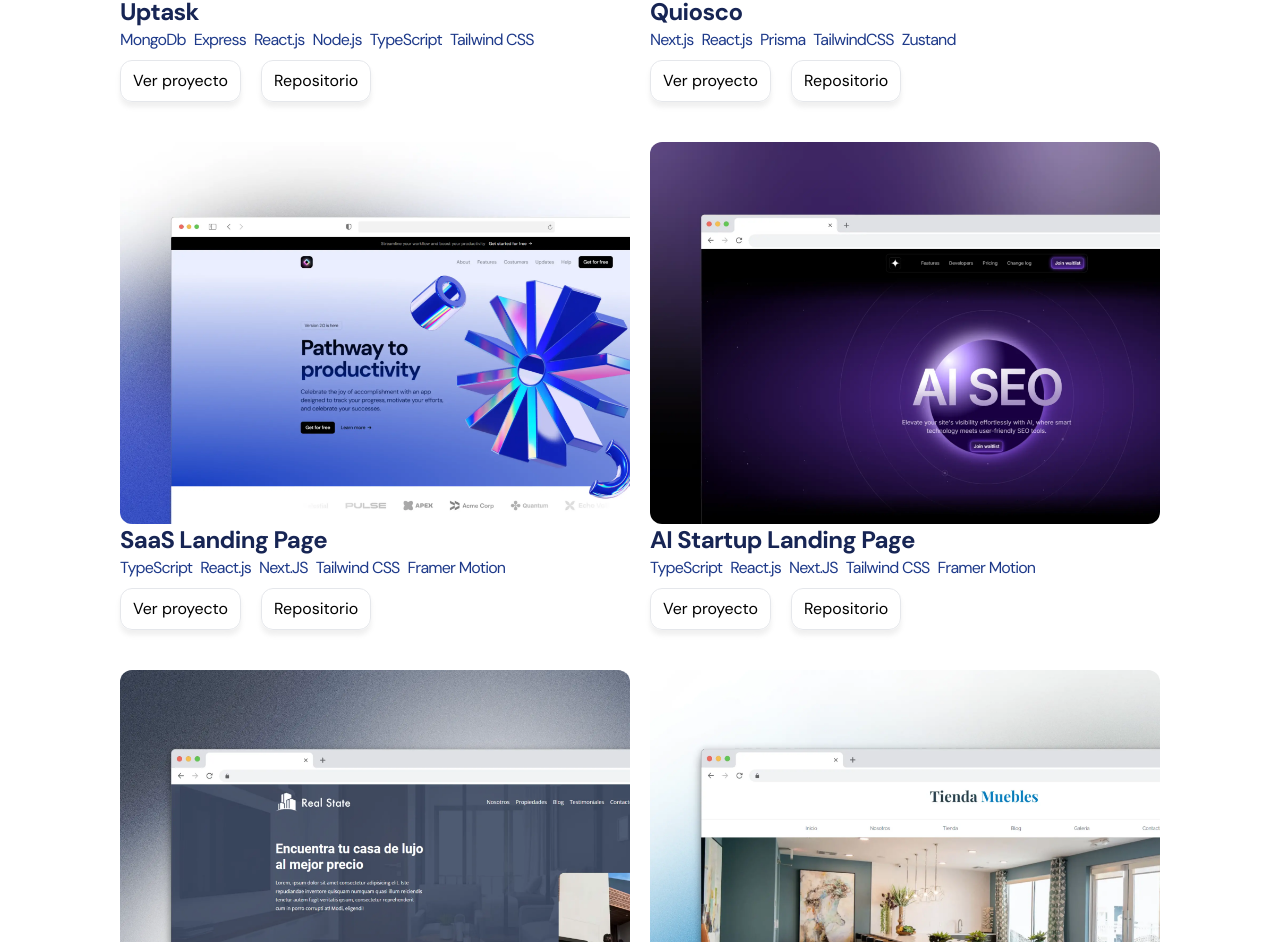
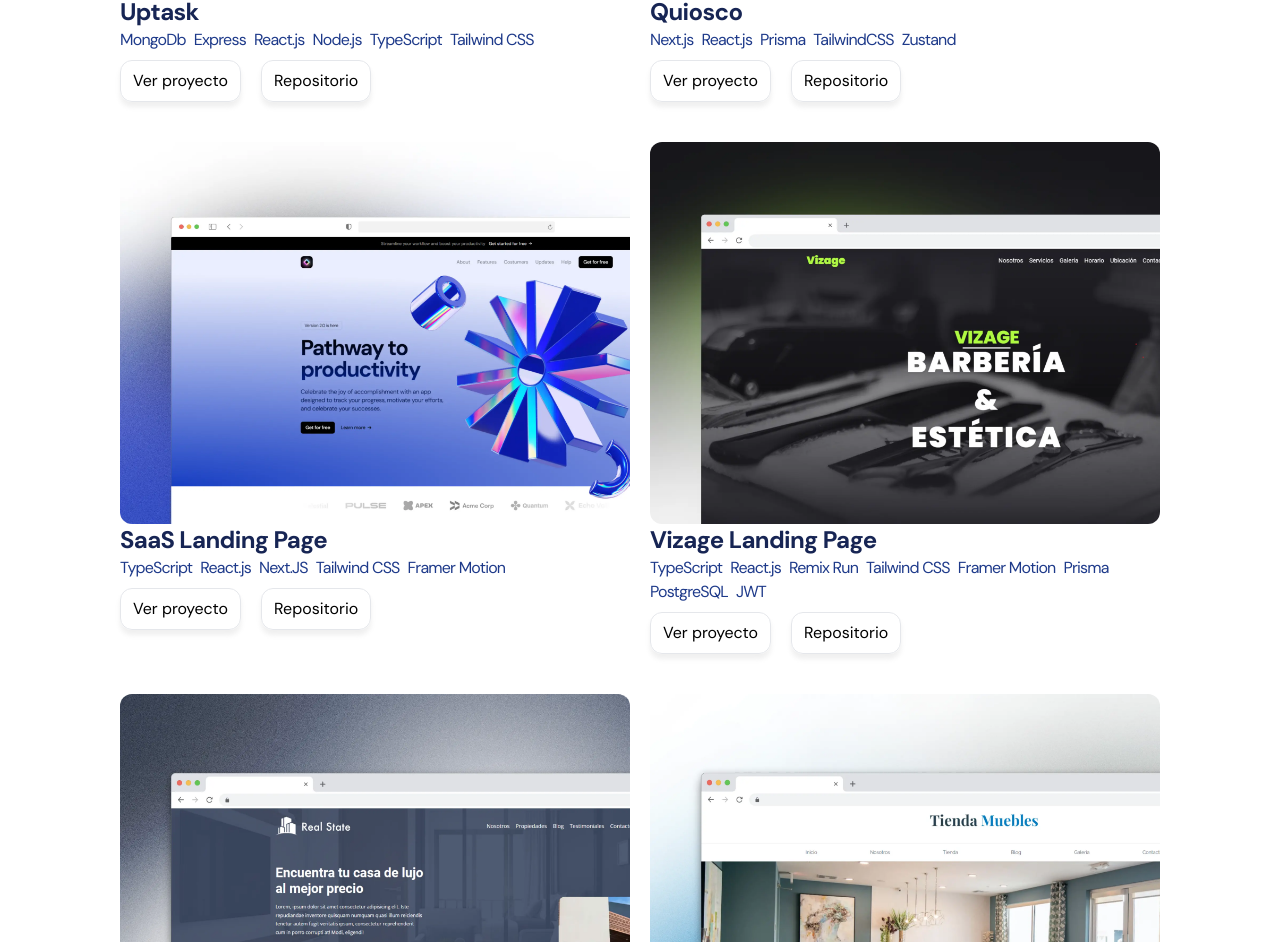
Before and after one commit to EnocDE/new-portfolio, a React (Vite) app: page / in a window 1280 px wide. Shown: the part 2827-3769 px from the top of the page. Built offline with nearby package versions, Linux system fonts and the light colour scheme; no server answers.

Commit message:
Actualizar lista de proyectos

```diff
--- a/src/sections/Projects.tsx
+++ b/src/sections/Projects.tsx
@@ -42,19 +42,22 @@ const PROJECTS_DATA = [
     repository: "https://github.com/EnocDE/landing-page-parallax",
   },
   {
-    name: "AI Startup Landing Page",
+    name: "Vizage Landing Page",
     technologies: [
       "TypeScript",
       "React.js",
-      "Next.JS",
+      "Remix Run",
       "Tailwind CSS",
       "Framer Motion",
+      "Prisma",
+      "PostgreSQL",
+      "JWT",
     ],
-    image: "aistartup",
+    image: "vizage",
     description:
-      'Landing page para promocionar una <span class="highlight-text">aplicación web</span> con IA.',
-    page: "https://ia-startup-landing-page.vercel.app/",
-    repository: "https://github.com/EnocDE/IA-startup-landing-page",
+      'Landing page para un <span class="highlight-text">negocio de barbería y estética.</span>',
+    page: "https://vizage.vercel.app/",
+    repository: "https://github.com/EnocDE/vizage-landing",
   },
   {
     name: "Real State",
@@ -78,7 +81,7 @@ const PROJECTS_DATA = [
 
 export default function Projects() {
   return (
-    <section className="pb-28 bg-white overflow-hidden">
+    <section className="overflow-hidden bg-white pb-28">
       <div className="container">
         <motion.h2
           className="title"
@@ -96,7 +99,7 @@ export default function Projects() {
         >
           Proyectos
         </motion.h2>
-        <ul className="grid md:grid-cols-2 justify-items-center gap-x-5 gap-y-10 mt-10 transform-gpu">
+        <ul className="grid mt-10 md:grid-cols-2 justify-items-center gap-x-5 gap-y-10 transform-gpu">
           {PROJECTS_DATA.map(
             ({ name, image, page, repository, technologies }, index) => (
               <motion.li
@@ -136,7 +139,7 @@ export default function Projects() {
                     />
                   </picture>
                 </div>
-                <h3 className="font-bold text-2xl text-blue-950 tracking-tight">
+                <h3 className="text-2xl font-bold tracking-tight text-blue-950">
                   {name}
                 </h3>
                 <ul className="flex flex-wrap gap-x-2 ">
```
Also changed, not shown: public/images/projects/vizage.png (added), public/images/projects/vizage.webp (added).
